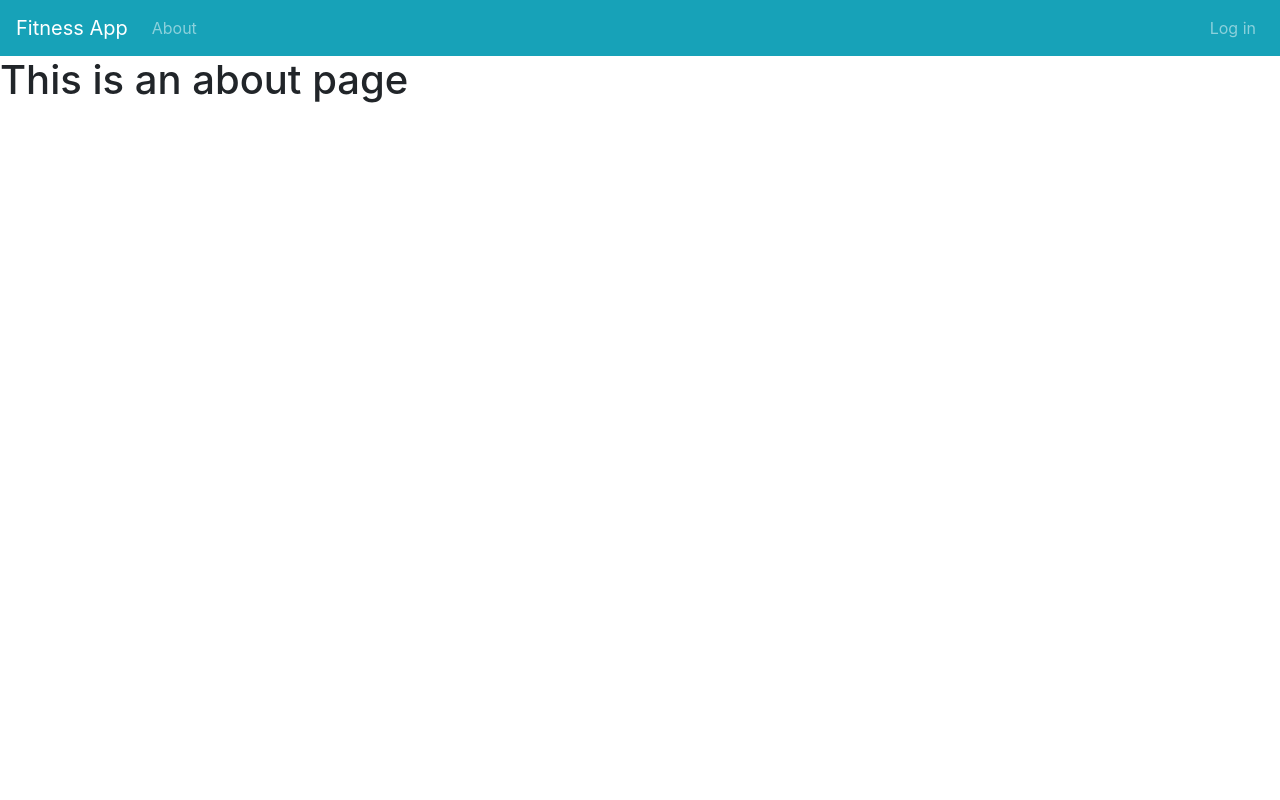
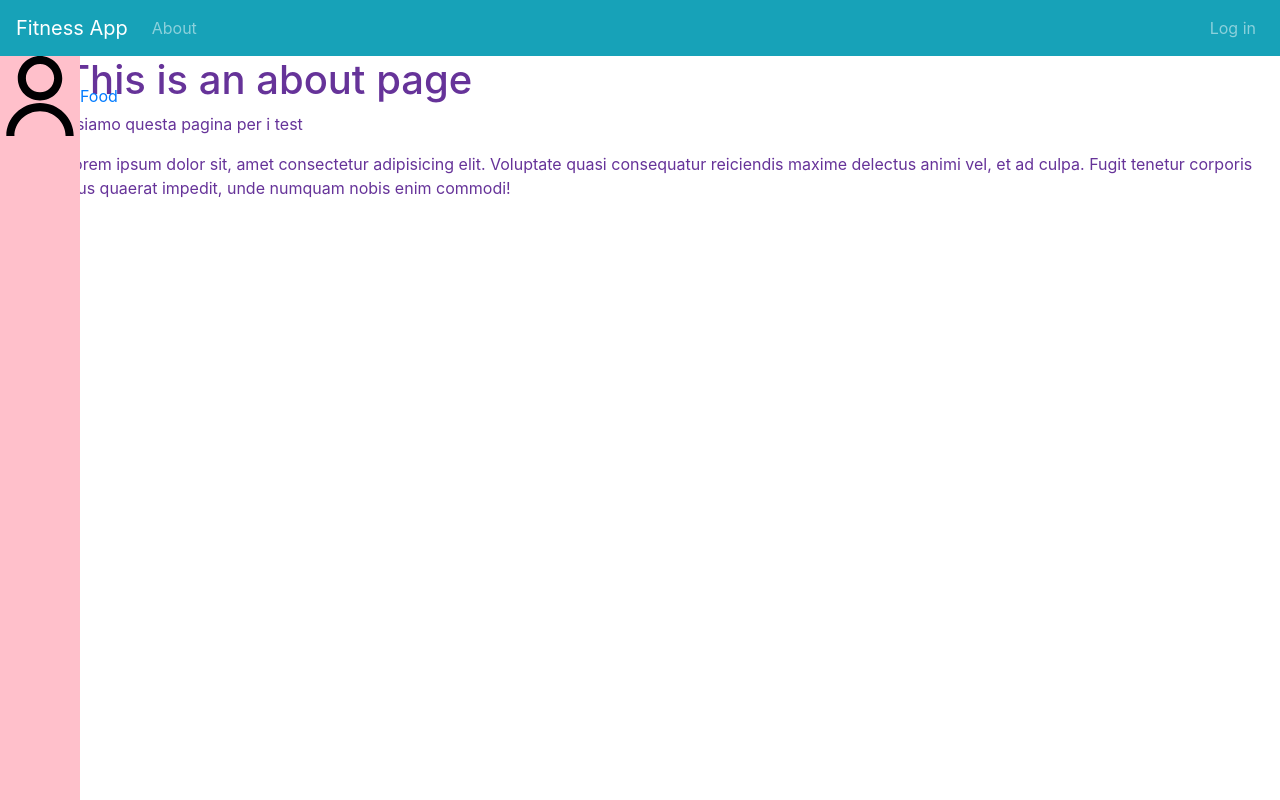
Before and after one commit to Fulvio-P/fitnessapp, a Vue app in the folder front-end/: page /about in a window 1280 px wide. Built offline with nearby package versions, Linux system fonts and the light colour scheme.

Commit message:
Provato a fare una sidebar con css nella pagina about

```diff
--- /dev/null
+++ b/front-end/src/components/SideNavbar.vue
@@ -0,0 +1,52 @@
+<template>
+  <nav class="SideNav">
+    <ul class="SideNavList">
+      <li class="SideNavItem">
+        <a href="#" class="SideNavLink">
+          <img src="../assets/icons/user-profile.svg" />
+          <span class="LinkText">Food</span>
+        </a>
+      </li>
+    </ul>
+  </nav>
+</template>
+
+<script>
+export default {
+  name: "SideNav"
+};
+</script>
+
+<style scoped>
+.SideNav {
+  font-size: 16px;
+  width: 5rem;
+  height: 100vh;
+  position: fixed;
+  background: pink;
+}
+
+.SideNavList {
+  list-style: none;
+  padding: 0;
+  margin: 0;
+  display: flex;
+  flex-direction: column;
+  align-items: center;
+}
+
+.SideNavItem {
+  width: 100%;
+}
+
+.SideNavItem:last-child {
+  margin-top: auto;
+}
+
+.SideNavLink {
+  display: flex;
+  height: 5rem;
+  text-decoration: none;
+  align-items: center;
+}
+</style>
--- a/front-end/src/views/About.vue
+++ b/front-end/src/views/About.vue
@@ -1,5 +1,34 @@
 <template>
   <div class="about">
-    <h1>This is an about page</h1>
+    <SideNav />
+    <div class="body">
+      <h1>This is an about page</h1>
+      <p>Usiamo questa pagina per i test</p>
+      <p>
+        Lorem ipsum dolor sit, amet consectetur adipisicing elit. Voluptate
+        quasi consequatur reiciendis maxime delectus animi vel, et ad culpa.
+        Fugit tenetur corporis eius quaerat impedit, unde numquam nobis enim
+        commodi!
+      </p>
+    </div>
   </div>
 </template>
+
+<script>
+import SideNav from "@/components/SideNavbar.vue";
+export default {
+  name: "About",
+  components: {
+    SideNav
+  }
+};
+</script>
+
+<style scoped>
+.body {
+  color: rebeccapurple;
+  margin: 0;
+  padding: 0;
+  margin-left: 5%;
+}
+</style>
```
Also changed, not shown: front-end/src/assets/icons/user-profile.svg (added).
